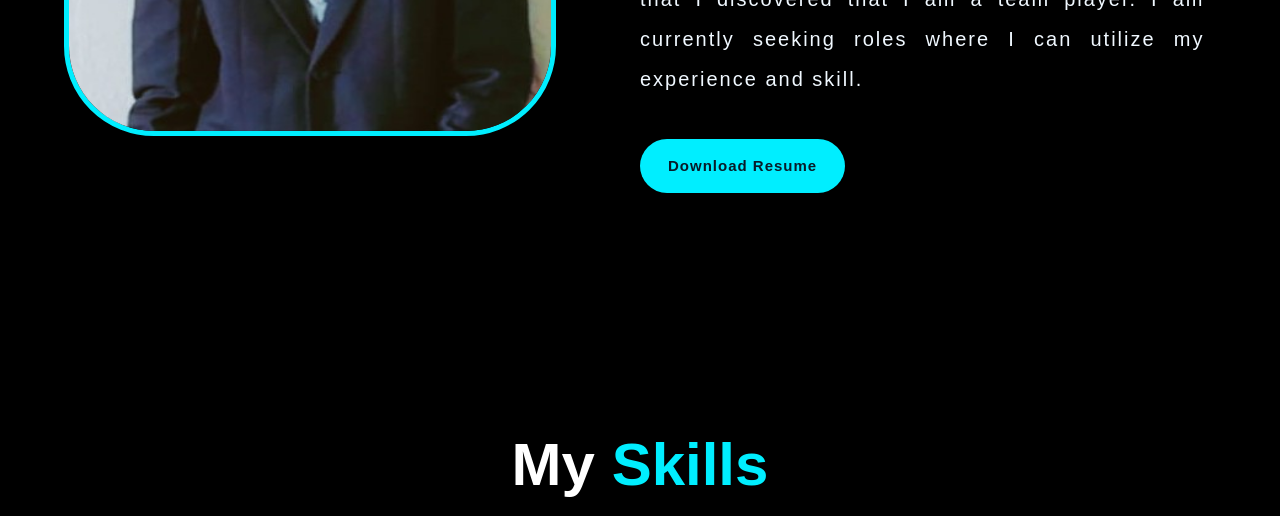
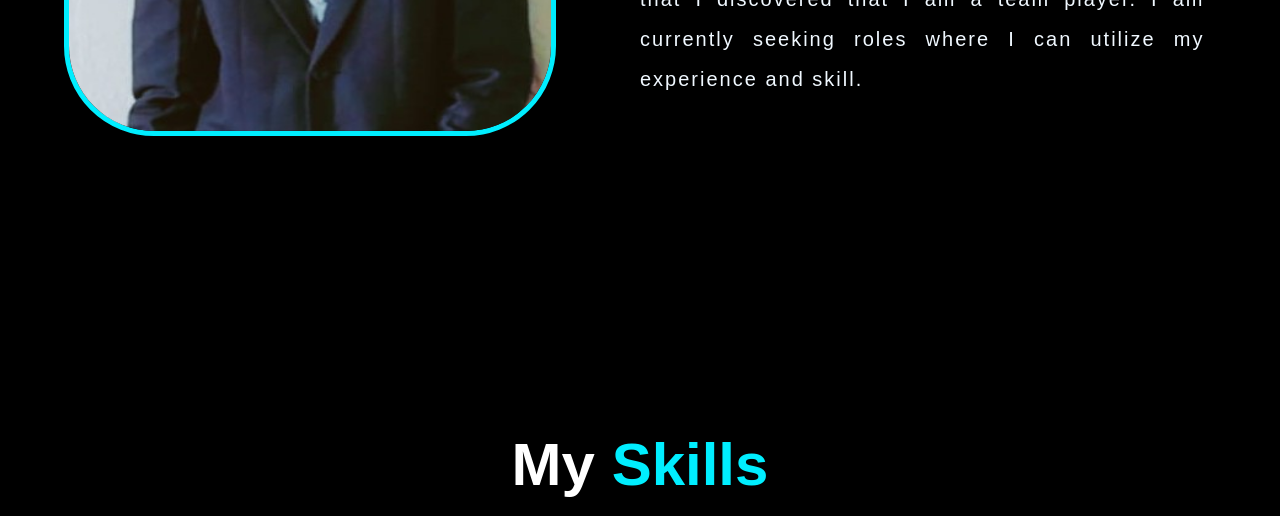
Before and after one commit to Manasa-0514/MANASA, a plain HTML site: page index.html in a window 1280 px wide. Shown: the part 1240-1756 px from the top of the page. Drawn offline with nearby package versions, Linux system fonts and the light colour scheme.

Commit message:
Initial commit

```diff
--- a/index.html
+++ b/index.html
@@ -55,7 +55,7 @@
                         It was during this project that I discovered that I am a team player.
                         I am currently seeking roles where I can utilize my experience and skill.<br>
                         <br>
-                        <a href="https://drive.google.com/file/d/18UQSFzY9kdABAWTxDMgy_uBmery6-2q_/view?usp=sharing" style="--i:11" class="abtbtn-box" target="_blank">Download Resume</a>
+
                     </p>
                 </div>
             </div>
```
